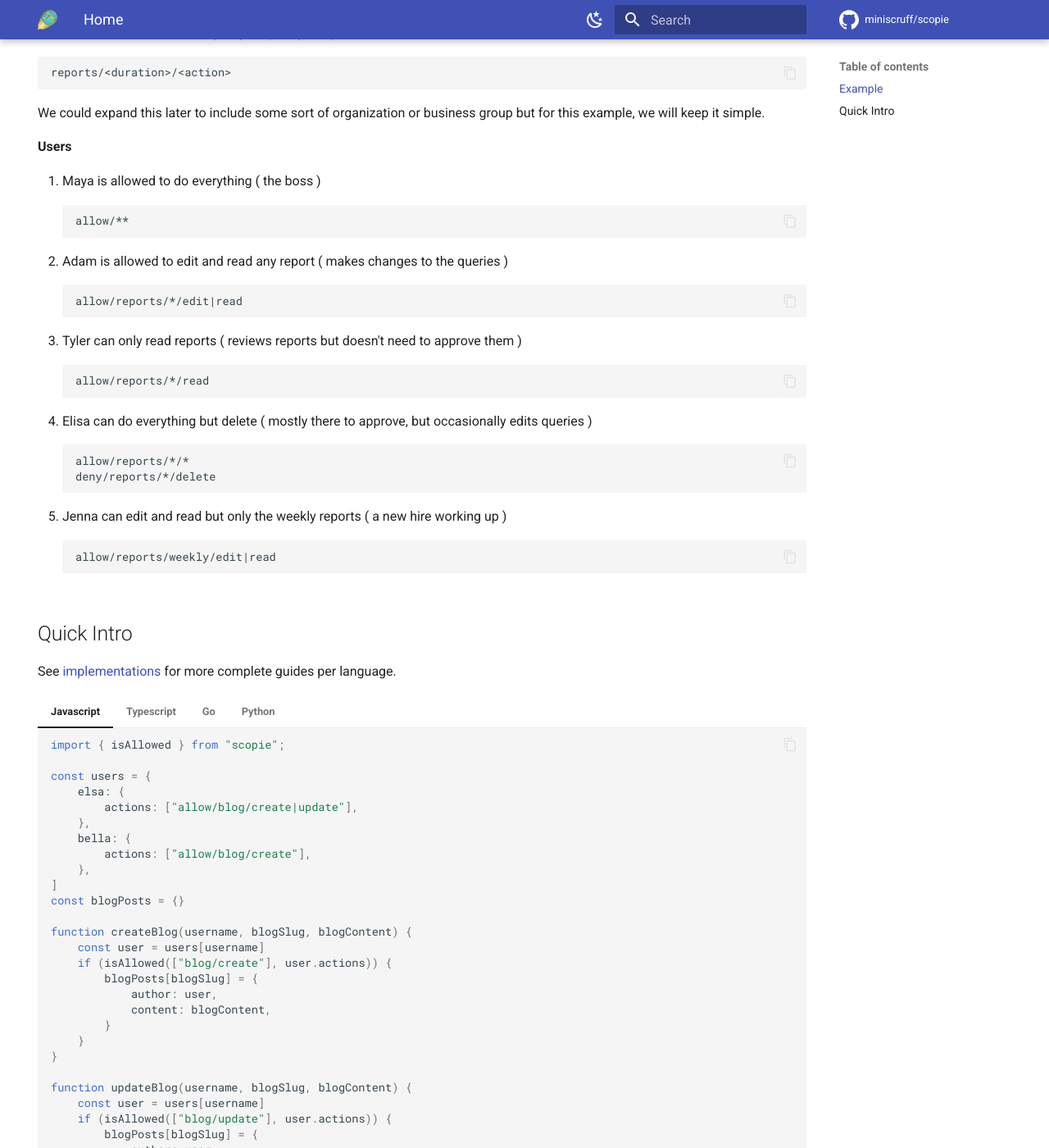
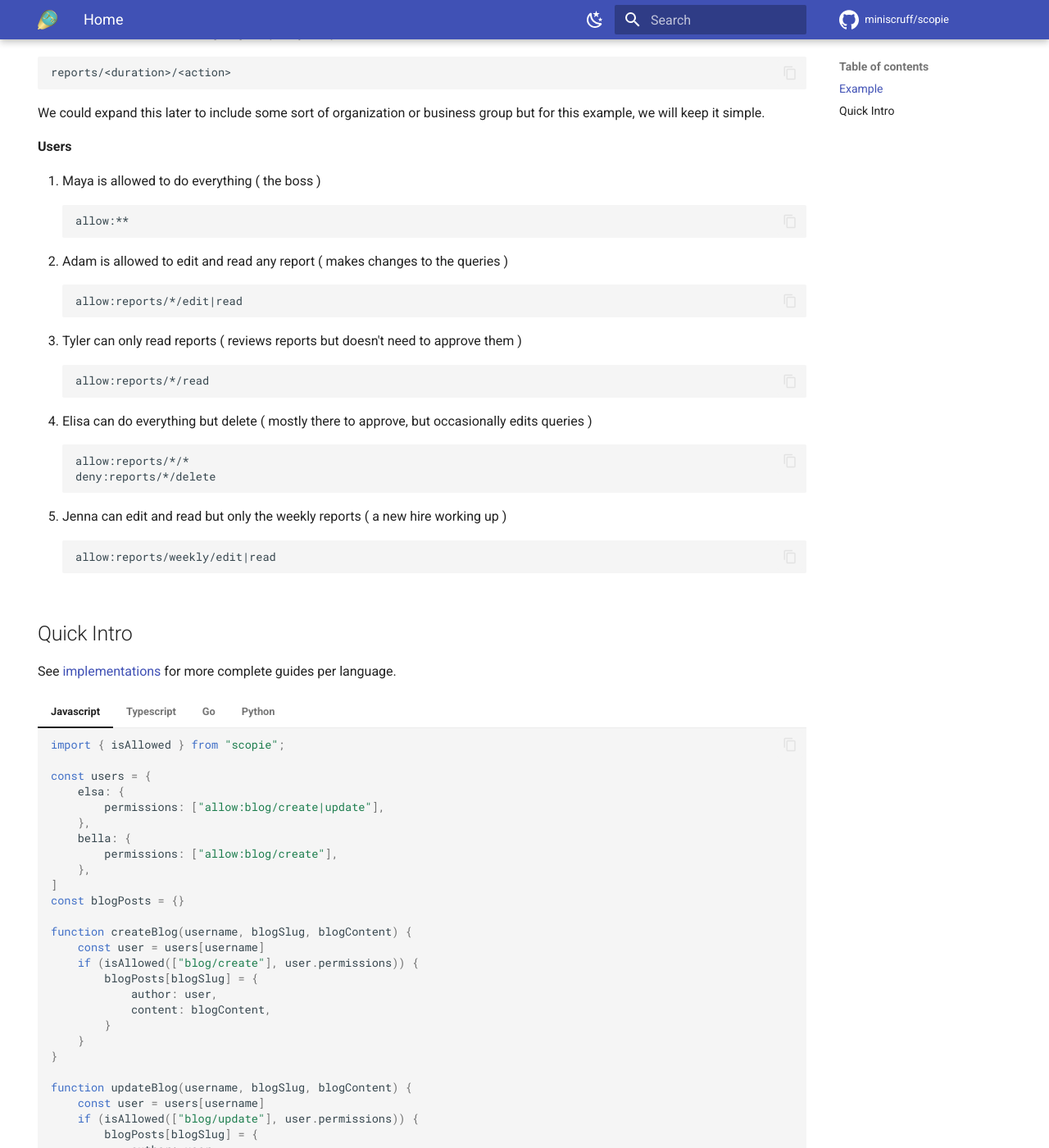
Before and after one commit to miniscruff/scopie, an MkDocs documentation site: the page built from docs/index.md, in a window 1280 px wide and 1400 px high, scrolled down 669 px. Shown: the whole window at 82% size. Built offline with MkDocs 1.6.1 and Material for MkDocs 9.7.7, drawn with Linux system fonts in a browser that asks for light colours; comment, search, counter and statistics services are not loaded.

Commit message:
fix a few more renames

````diff
--- a/docs/index.md
+++ b/docs/index.md
@@ -14,7 +14,7 @@ Configuration storage is controlled by you, scopie just handles the logic.
 A portion of our application is around building, running and responding to financial reports.
 We run half, quarterly, monthly and weekly reports.
 
-**Actions**
+**Verbs**
 
 1. Edit: Modify how the report is built
 2. Run: Manually run the report
@@ -36,24 +36,24 @@ group but for this example, we will keep it simple.
 
 1. Maya is allowed to do everything ( the boss )
 ```
-allow/**
+allow:**
 ```
 2. Adam is allowed to edit and read any report ( makes changes to the queries )
 ```
-allow/reports/*/edit|read
+allow:reports/*/edit|read
 ```
 3. Tyler can only read reports ( reviews reports but doesn't need to approve them )
 ```
-allow/reports/*/read
+allow:reports/*/read
 ```
 4. Elisa can do everything but delete ( mostly there to approve, but occasionally edits queries )
 ```
-allow/reports/*/*
-deny/reports/*/delete
+allow:reports/*/*
+deny:reports/*/delete
 ```
 5. Jenna can edit and read but only the weekly reports ( a new hire working up )
 ```
-allow/reports/weekly/edit|read
+allow:reports/weekly/edit|read
 ```
 
 ## Quick Intro
@@ -66,17 +66,17 @@ See [implementations](./implementations.md) for more complete guides per languag
 
     const users = {
         elsa: {
-            actions: ["allow/blog/create|update"],
+            permissions: ["allow:blog/create|update"],
         },
         bella: {
-            actions: ["allow/blog/create"],
+            permissions: ["allow:blog/create"],
         },
     ]
     const blogPosts = {}
 
     function createBlog(username, blogSlug, blogContent) {
         const user = users[username]
-        if (isAllowed(["blog/create"], user.actions)) {
+        if (isAllowed(["blog/create"], user.permissions)) {
             blogPosts[blogSlug] = {
                 author: user,
                 content: blogContent,
@@ -86,7 +86,7 @@ See [implementations](./implementations.md) for more complete guides per languag
 
     function updateBlog(username, blogSlug, blogContent) {
         const user = users[username]
-        if (isAllowed(["blog/update"], user.actions)) {
+        if (isAllowed(["blog/update"], user.permissions)) {
             blogPosts[blogSlug] = {
                 author: user,
                 content: blogContent,
@@ -101,7 +101,7 @@ See [implementations](./implementations.md) for more complete guides per languag
     import { isAllowed } from "scopie";
 
     type User = {
-        actions: Array<string>;
+        permissions: Array<string>;
     };
 
     type BlogPost = {
@@ -119,10 +119,10 @@ See [implementations](./implementations.md) for more complete guides per languag
 
     const users: UserStore = {
         elsa: {
-            actions: ["allow/blog/create|update"],
+            permissions: ["allow:blog/create|update"],
         },
         bella: {
-            actions: ["allow/blog/create"],
+            permissions: ["allow:blog/create"],
         },
     }
 
@@ -130,7 +130,7 @@ See [implementations](./implementations.md) for more complete guides per languag
 
     function createBlog(username: string, blogSlug: string, blogContent: string) {
         const user = users[username]
-        if (isAllowed(["blog/create"], user.actions)) {
+        if (isAllowed(["blog/create"], user.permissions)) {
             blogPosts[blogSlug] = {
                 author: user,
                 content: blogContent,
@@ -140,7 +140,7 @@ See [implementations](./implementations.md) for more complete guides per languag
 
     function updateBlog(username: string, blogSlug: string, blogContent: string) {
         const user = users[username]
-        if (isAllowed(["blog/update"], user.actions)) {
+        if (isAllowed(["blog/update"], user.permissions)) {
             blogPosts[blogSlug] = {
                 author: user,
                 content: blogContent,
@@ -158,7 +158,7 @@ See [implementations](./implementations.md) for more complete guides per languag
     )
 
     type User struct {
-        Actions []string
+        Permissions []string
     }
 
     type BlogPost struct {
@@ -168,17 +168,17 @@ See [implementations](./implementations.md) for more complete guides per languag
 
     var userStore map[string]User = map[string]User{
         "elsa": User{
-            Actions: []string{"allow/blog/create|update"},
+            Permissions: []string{"allow:blog/create|update"},
         },
         "belle": User{
-            Actions: []string{"allow/blog/create"},
+            Permissions: []string{"allow:blog/create"},
         },
     }
     var blogStore map[string]BlogPost = map[string]BlogPost{}
 
     func createBlog(username, blogSlug, blogContent string) error {
         user := users[username]
-        allowed, err := scopie.IsAllowed([]string{"blog/create"}, user.Actions, nil)
+        allowed, err := scopie.IsAllowed([]string{"blog/create"}, user.Permissions, nil)
         if err != nil {
             return err
         }
@@ -196,7 +196,7 @@ See [implementations](./implementations.md) for more complete guides per languag
 
     func updateBlog(username, blogSlug, blogContent string) error {
         user := users[username]
-        allowed, err := scopie.IsAllowed([]string{"blog/update"}, user.Actions, nil) {
+        allowed, err := scopie.IsAllowed([]string{"blog/update"}, user.Permissions, nil) {
         if err != nil {
             return err
         }
@@ -220,10 +220,10 @@ See [implementations](./implementations.md) for more complete guides per languag
 
     users = {
         "elsa": {
-            "actions": ["allow/blog/create|update"],
+            "permissions": ["allow:blog/create|update"],
         },
         "bella": {
-            "actions": ["allow/blog/create"],
+            "permissions": ["allow:blog/create"],
         },
     }
 
@@ -231,7 +231,7 @@ See [implementations](./implementations.md) for more complete guides per languag
 
     def create_blog(username, blogSlug, blogContent):
         user = users[username]
-        if is_allowed(["blog/create"], user["actions"]):
+        if is_allowed(["blog/create"], user["permissions"]):
             blogPosts[blogSlug] = {
                 "author": user,
                 "content": blogContent,
@@ -239,7 +239,7 @@ See [implementations](./implementations.md) for more complete guides per languag
 
     def update_blog(username, blogSlug, blogContent):
         user = users[username]
-        if is_allowed(["blog/update"], user["actions"]):
+        if is_allowed(["blog/update"], user["permissions"]):
             blogPosts[blogSlug] = {
                 "author": user,
                 "content": blogContent,
````
Also changed, not shown: README.md (+8 -8 lines), docs/specification/terms.md (+6 -5 lines).
